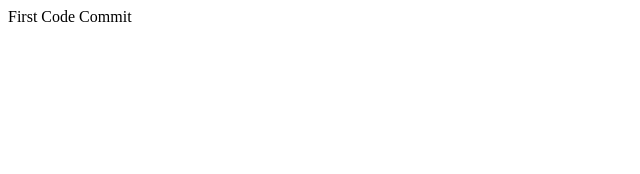
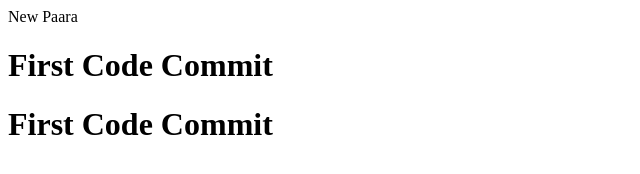
Before and after one commit to teevics/example-repo, a plain HTML site: page index.html in a window 1280 px wide. Shown: the whole page, without its empty margins (0-640 px from the left). Drawn offline with Linux system fonts and the light colour scheme.

Commit message:
Fourth Commit

```diff
--- a/index.html
+++ b/index.html
@@ -1,5 +1,7 @@
 <html>
 <body>
-First Code Commit
+<p>New Paara</p>
+<h1>First Code Commit</h1>
+<h1>First Code Commit</h1>
 </body>
 </html>
```
